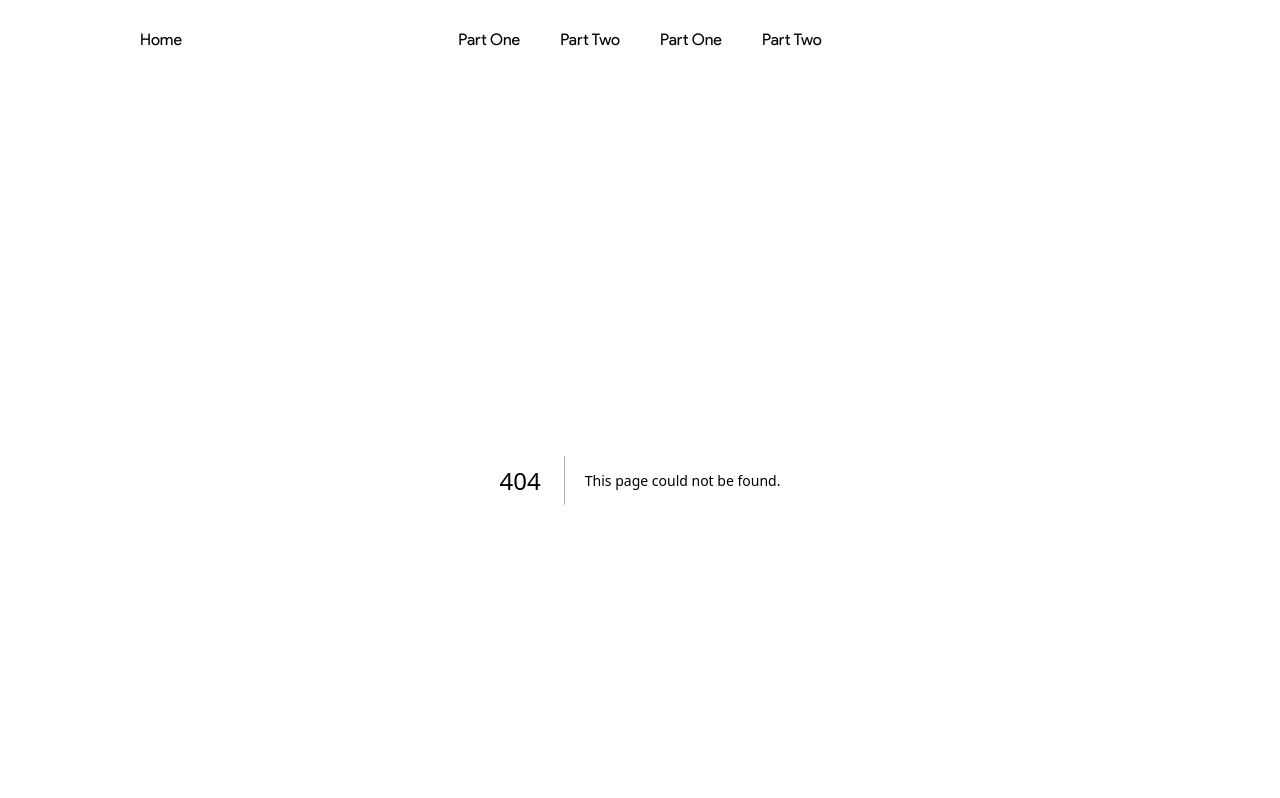
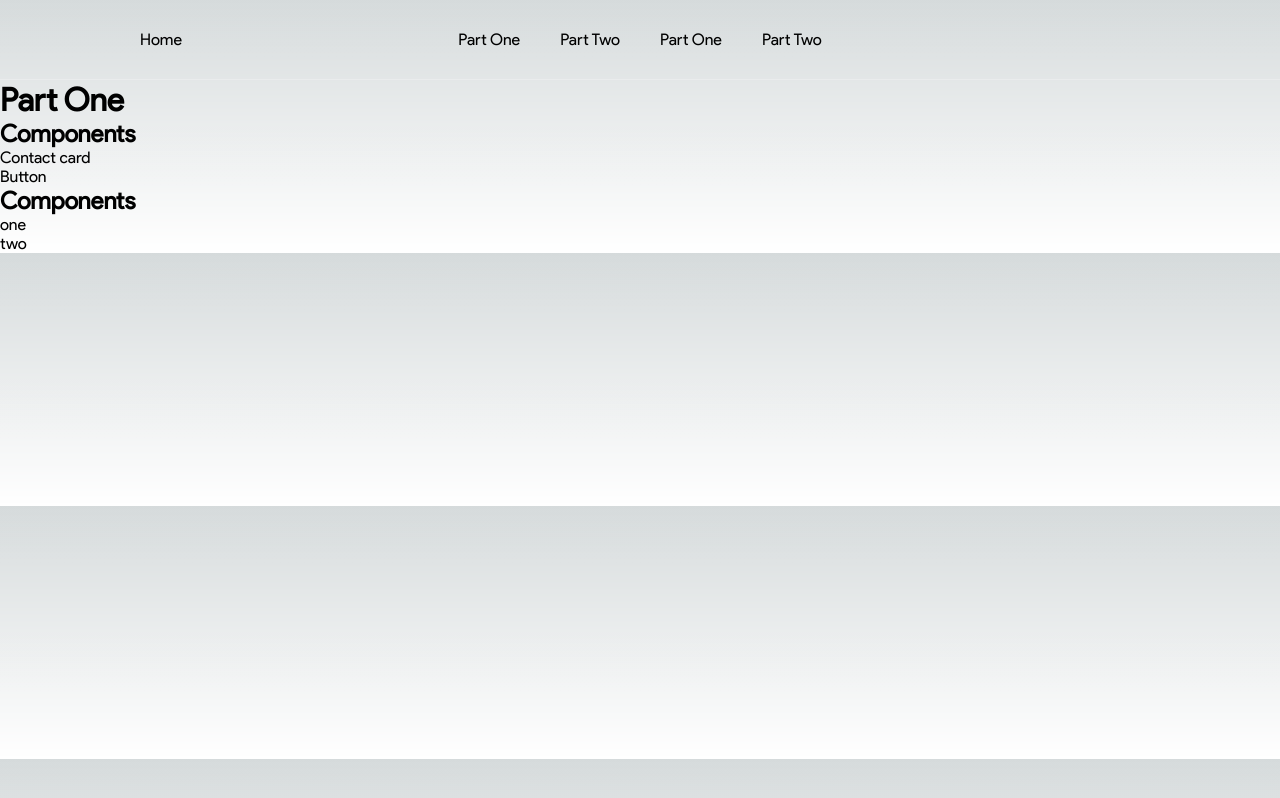
Before and after one commit to tyVespA/react-components-tests-next, a Next.js app: page /partOne in a window 1280 px wide. Before the commit this address had no page. Shown: the top 798 px of the page. Built offline with nearby package versions, Linux system fonts and the light colour scheme.

Commit message:
Create partoOne and ex 02

```diff
--- /dev/null
+++ b/app/partOne/page.js
@@ -0,0 +1,32 @@
+import React from "react";
+import Link from "next/link";
+
+function Page() {
+  return (
+    <main>
+      <h1>Part One</h1>
+      <div className="exercisesContainer">
+        <section>
+          <h2>Components</h2>
+          <ul>
+            <Link href="/partOne/01-contactCard">
+              <li>Contact card</li>
+            </Link>
+            <Link href="/partOne/02-button">
+              <li>Button</li>
+            </Link>
+          </ul>
+        </section>
+        <section>
+          <h2>Components</h2>
+          <ul>
+            <li>one</li>
+            <li>two</li>
+          </ul>
+        </section>
+      </div>
+    </main>
+  );
+}
+
+export default Page;
```
Also changed, not shown: app/partOne/02-button/page.js (added, +11 -0 lines).
